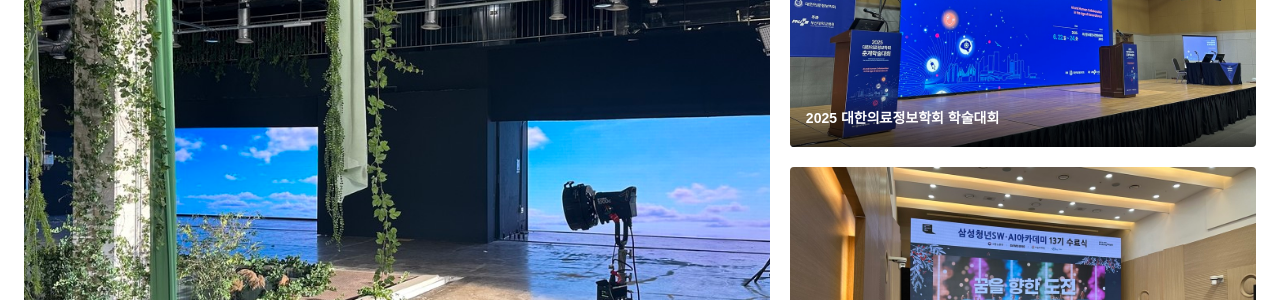
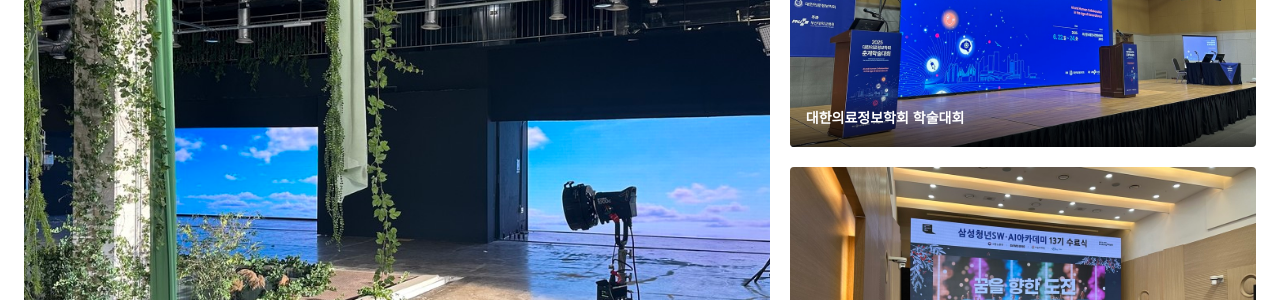
Before and after one commit to hongbj123-create/sol-medialab-site, a Jekyll site: the page index.html, which Jekyll copies as it is, in a window 1280 px wide and 900 px high, scrolled down 2528 px. Shown: the part 150-450 px from the top of the window. Built offline with Jekyll 4.4.1, drawn with Linux system fonts in a browser that asks for light colours; some web fonts are replaced.

Commit message:
Wire Featured Case photos to their portfolio posts, drop '2025' from medical informatics conference caption

```diff
--- a/index.html
+++ b/index.html
@@ -151,23 +151,20 @@
 <section class="featured-case">
   <h2>Featured Case</h2>
   <div class="case-grid">
-    <!-- TODO: href="#"를 실제 게시글 URL로 교체 (예: portfolio/tws-다시-만난-오늘-m-v-촬영-세트장/) -->
-    <a class="case-feature" href="#">
+    <a class="case-feature" href="portfolio/tws-다시-만난-오늘-m-v-촬영-세트장/">
       <figure>
         <img src="assets/img/case-03.jpeg" alt="TWS - 다시 만난 오늘 M/V 촬영 세트장">
         <figcaption>TWS - 다시 만난 오늘 M/V 촬영 세트장</figcaption>
       </figure>
     </a>
     <div class="case-secondary-col">
-      <!-- TODO: href="#"를 실제 게시글 URL로 교체 -->
-      <a class="case-secondary" href="#">
+      <a class="case-secondary" href="portfolio/대한의료정보학회-학술대회/">
         <figure>
-          <img src="assets/img/case-01.jpeg" alt="2025 대한의료정보학회 학술대회">
-          <figcaption>2025 대한의료정보학회 학술대회</figcaption>
+          <img src="assets/img/case-01.jpeg" alt="대한의료정보학회 학술대회">
+          <figcaption>대한의료정보학회 학술대회</figcaption>
         </figure>
       </a>
-      <!-- TODO: href="#"를 실제 게시글 URL로 교체 -->
-      <a class="case-secondary" href="#">
+      <a class="case-secondary" href="portfolio/ssafy/">
         <figure>
           <img src="assets/img/case-02.jpeg" alt="삼성전자 SW·AI 아카데미">
           <figcaption>삼성전자 SW &middot; AI 아카데미</figcaption>
```
